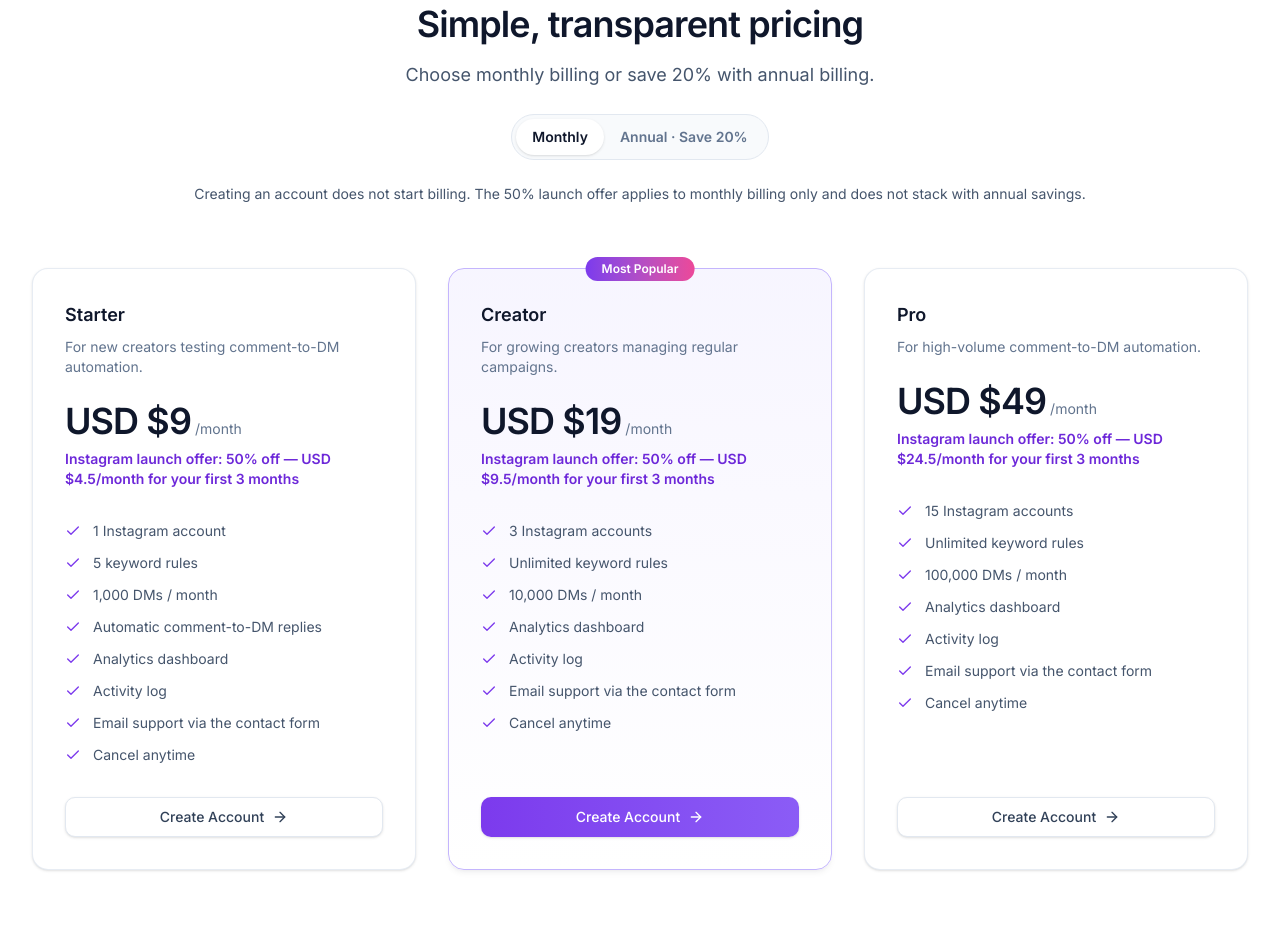
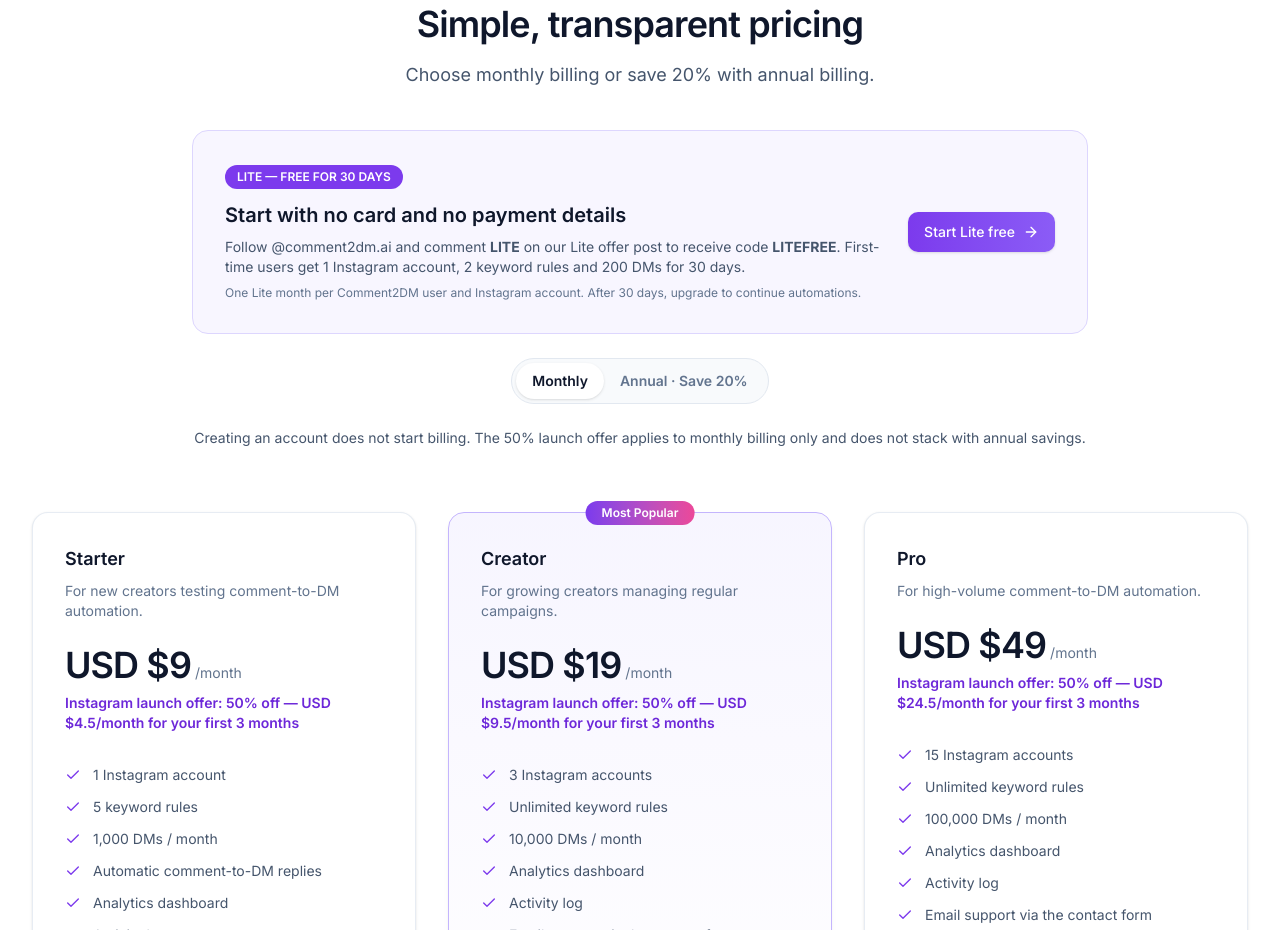
Before and after one commit to brijeshpatelriskyboy/insta-autodm, a Next.js app in the folder frontend/: page / in a window 1280 px wide. Shown: the part 4960-5890 px from the top of the page. Built offline with nearby package versions, Linux system fonts and the light colour scheme; no server answers.

Commit message:
Promote one-month Lite offer on pricing

```diff
--- a/frontend/src/components/marketing/PricingSection.tsx
+++ b/frontend/src/components/marketing/PricingSection.tsx
@@ -26,6 +26,32 @@
             description="Choose monthly billing or save 20% with annual billing."
           />
         )}
+
+        <div className="mx-auto mt-10 max-w-4xl rounded-2xl border border-brand-200 bg-brand-50/70 p-6 sm:p-8">
+          <div className="flex flex-col gap-5 sm:flex-row sm:items-center sm:justify-between">
+            <div>
+              <span className="inline-flex rounded-full bg-brand-600 px-3 py-1 text-xs font-semibold text-white">
+                LITE — FREE FOR 30 DAYS
+              </span>
+              <h3 className="mt-3 text-xl font-semibold text-slate-900">
+                Start with no card and no payment details
+              </h3>
+              <p className="mt-2 text-sm text-slate-600">
+                Follow @comment2dm.ai and comment <strong>LITE</strong> on our Lite offer post to receive code <strong>LITEFREE</strong>.
+                First-time users get 1 Instagram account, 2 keyword rules and 200 DMs for 30 days.
+              </p>
+              <p className="mt-2 text-xs text-slate-500">
+                One Lite month per Comment2DM user and Instagram account. After 30 days, upgrade to continue automations.
+              </p>
+            </div>
+            <Link href="/register" className="shrink-0">
+              <Button>
+                Start Lite free
+                <ArrowRight className="h-4 w-4" />
+              </Button>
+            </Link>
+          </div>
+        </div>
 
         <div className="mx-auto mt-6 flex w-fit items-center rounded-full border border-slate-200 bg-slate-50 p-1">
           <button
```
